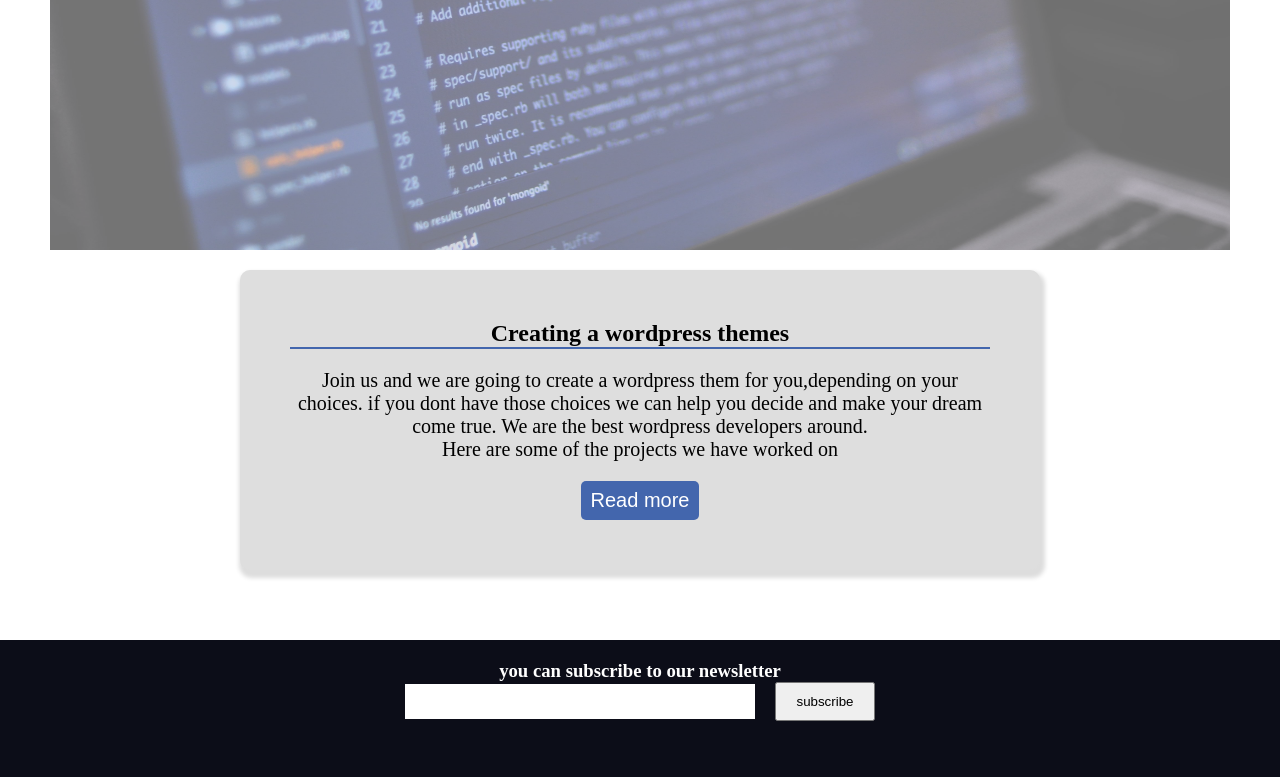
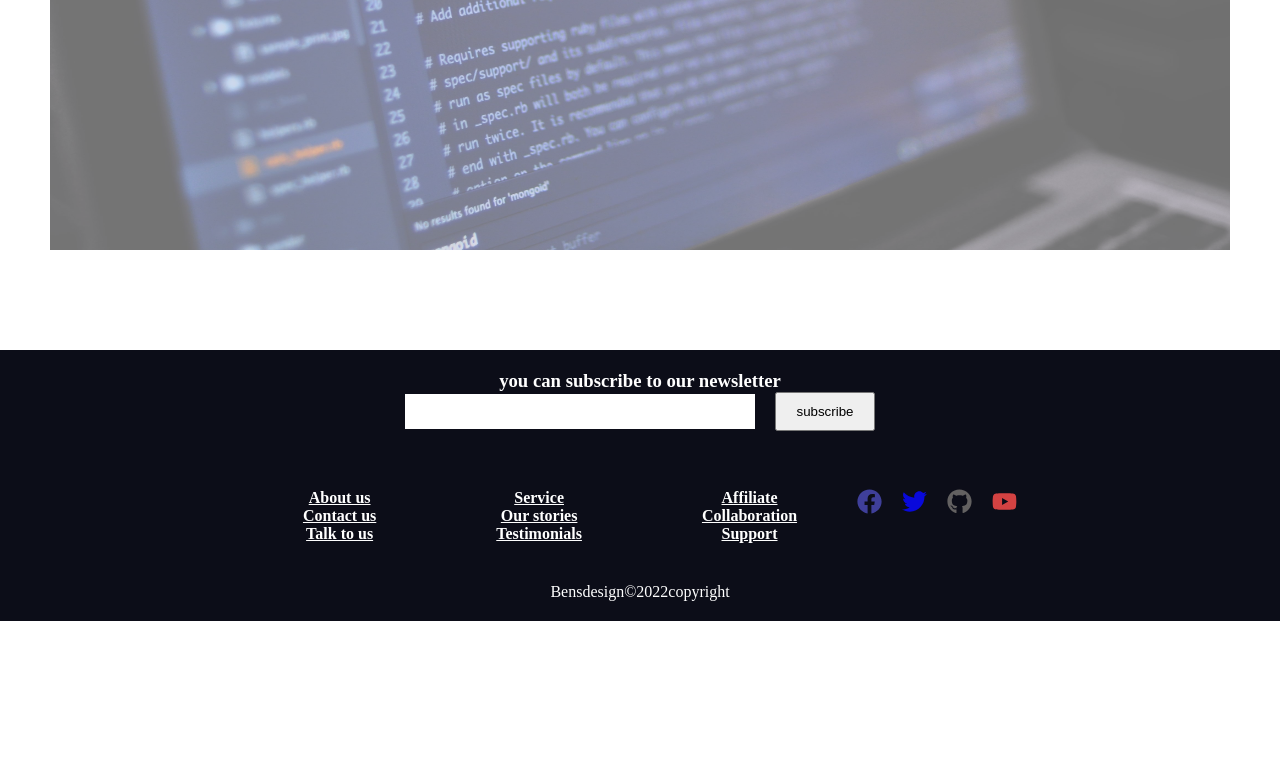
Before and after one commit to sirben181/web-reactv1, a React (Create React App) app: page / in a window 1280 px wide. Shown: the part 490-1267 px from the top of the page. After the commit the page ends 1111 px from the top, so only its background shows below. Built offline with nearby package versions, Linux system fonts and the light colour scheme; no server answers.

Commit message:
data fetched

```diff
--- a/src/pages/Exercept.js
+++ b/src/pages/Exercept.js
@@ -24,7 +24,8 @@
               <button className="primary_btn">Learn More</button>
           </Link>
 
-      </div>})}</div>
+      </div>})}
+      </div>
   )
 };
 
--- a/src/pages/Home.js
+++ b/src/pages/Home.js
@@ -18,22 +18,7 @@
                    </button>
                 </Link>
             </div>
-            <div className="wordpress_excerpt_home">
 
-                <div className='wordpress_excerpt_wrapper'>
-                    <h2>Creating a wordpress themes</h2>
-                    <p> Join us and we are going to create a wordpress them for you,depending on your choices.
-                    if you dont have those choices we can help you decide and make  your dream come true.
-                    We are the best wordpress developers around.
-
-                    </p>
-                    <p>Here are some of the projects we have worked on
-
-                    </p>
-                    <Link to='/services'>
-                            <button className='btn_primary'>Read more</button>
-                   </Link>
-                </div>
                 <Exercept />
 
 
@@ -119,7 +104,7 @@
                    </Link>
                 </div> */}
 
-            </div>
+            {/* </div> */}
 
 
         </div>
```
